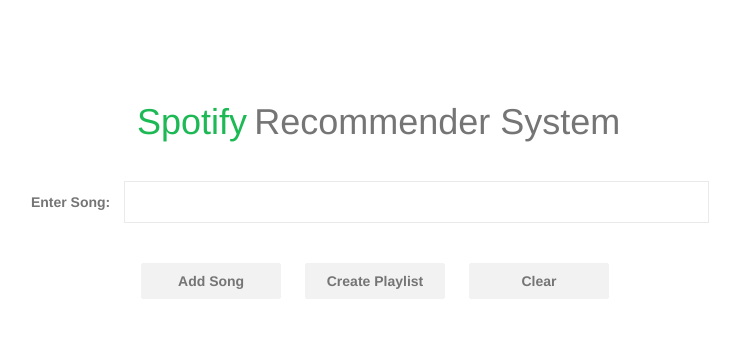
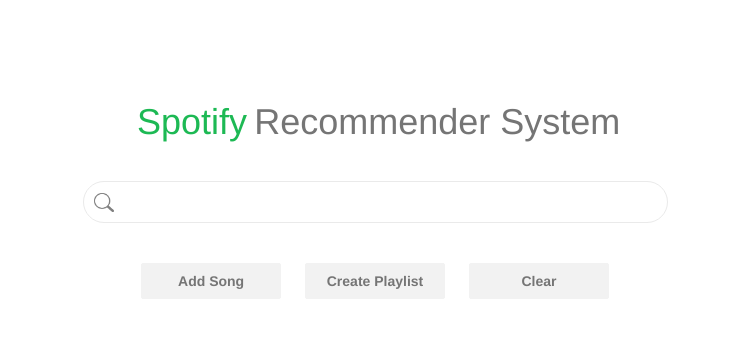
Before and after one commit to Pasquale-97/spotify-recommender, a Flask app: page / in a window 1280 px wide. Shown: the top 338 px of the page, without its empty margins (265-1005 px from the left). Run offline with Flask 2, Linux system fonts and the light colour scheme; parts of the project's set-up code (start-up, migrations or seed data) failed here and were passed over; some libraries are stand-ins or nearby versions.

Commit message:
complete application

```diff
--- a/application/routes.py
+++ b/application/routes.py
@@ -26,7 +26,7 @@ def main():
             if dictionary_song not in list_of_songs:
                 list_of_songs.append(dictionary_song)
 
-            filter_songs = [re.sub(r"[\[\]\'\"]", "", d['name']) for d in list_of_songs]
+            filter_songs = [re.sub(r"[\[\]\'\"]", "", song['name']) for song in list_of_songs]
 
             return render_template('index.html', input_songs=filter_songs)
 
@@ -36,7 +36,7 @@ def main():
 
             if not list_of_songs:
                 message = "Please enter at least one song."
-                return render_template('index.html', result=message)
+                return render_template('index.html', songs_list=message)
 
             prediction = recommend_songs(list_of_songs, spotify_df)
             order_prediction = sorted(prediction, key=lambda k: k['popularity'], reverse=True)
--- a/application/static/css/index.css
+++ b/application/static/css/index.css
@@ -16,14 +16,22 @@ label{
 input{
   border: none;
   padding: 10px;
+  padding-left: 3.5%;
   margin: 10px;
   width: 50%;
   border:1px solid #eaeaea;
+  border-radius: 50px 50px 50px 50px;
   outline:none;
+  background-image:url(../images/search.png);
+  background-repeat: no-repeat;
+  background-position: left 10px center;
+  background-size: 20px;
+
+
   /* background-image: url('../images/search.png');
   background-repeat: no-repeat;
   background-position-y: center;
-  padding-left:25px;  */
+  padding-left:45px;  */
 
 }
 input:hover{
@@ -45,6 +53,7 @@ input[type="submit"] {
   padding: 0 16px;
   height:36px;
 }
+
 input[type="submit"]:hover {
   box-shadow: 0 1px 1px rgba(0,0,0,0.1);
   background: #f8f8f8;
--- a/application/templates/index.html
+++ b/application/templates/index.html
@@ -12,7 +12,7 @@
   <fieldset>
       <h1><mark class="green">Spotify</mark>Recommender System</h1>
       <br>
-      <label>Enter Song:</label>
+      <!-- <label>Enter Song:</label> -->
       <input name="song" type="text" required>
       <br><br>
       <input type="submit" name="submit_button" value="Add Song" id="submit_button">
```
Also changed, not shown: application/static/images/search.png.
